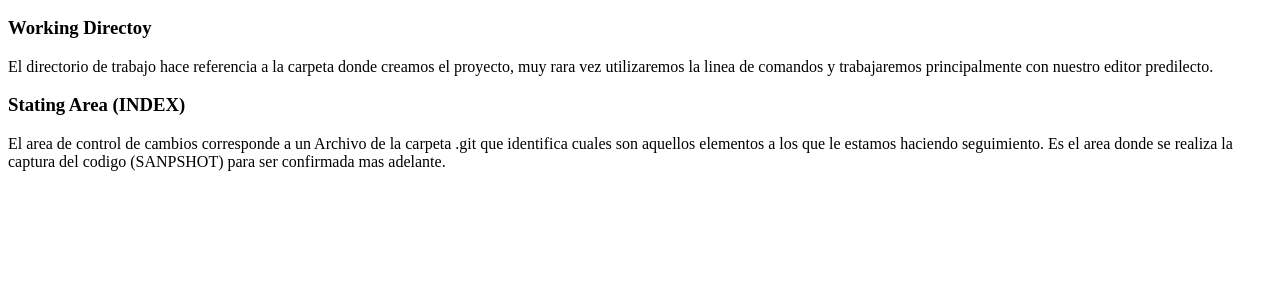
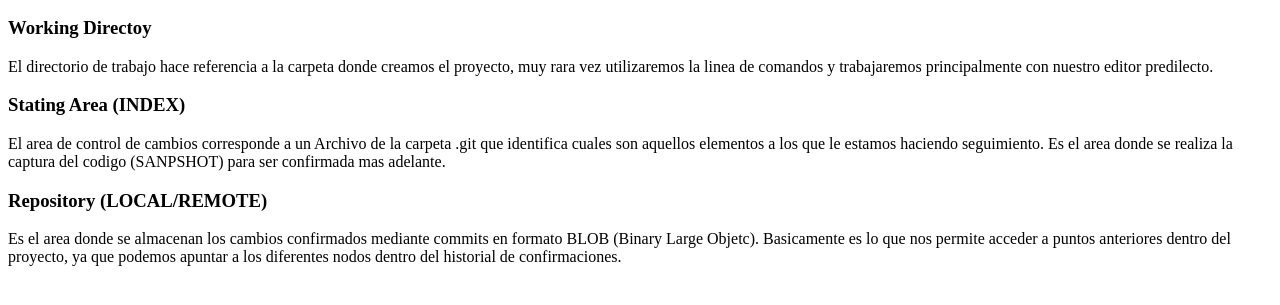
Before and after one commit to Y4N3T/git-lx09, a plain HTML site: page index.html in a window 1280 px wide. Shown: the part 101-406 px from the top of the page. Drawn offline with Linux system fonts and the light colour scheme.

Commit message:
Areas de GIT: Repository (LOCAL/REMOTE)

```diff
--- a/index.html
+++ b/index.html
@@ -29,7 +29,12 @@
                 El area de control de cambios corresponde a un Archivo de la carpeta .git que identifica cuales son aquellos elementos a los que le estamos haciendo seguimiento. Es el area donde se realiza la captura del codigo (SANPSHOT) para ser confirmada mas adelante.
             </p>
         </article>
-        <article></article>
+        <article>
+            <h3>Repository (LOCAL/REMOTE)</h3>
+            <p>
+                Es el area donde se almacenan los cambios confirmados mediante commits en formato BLOB (Binary Large Objetc). Basicamente es lo que nos permite acceder a puntos anteriores dentro del proyecto, ya que podemos apuntar a los diferentes nodos dentro del historial de confirmaciones.
+            </p>
+        </article>
     </section>
 </body>
 </html>
```
